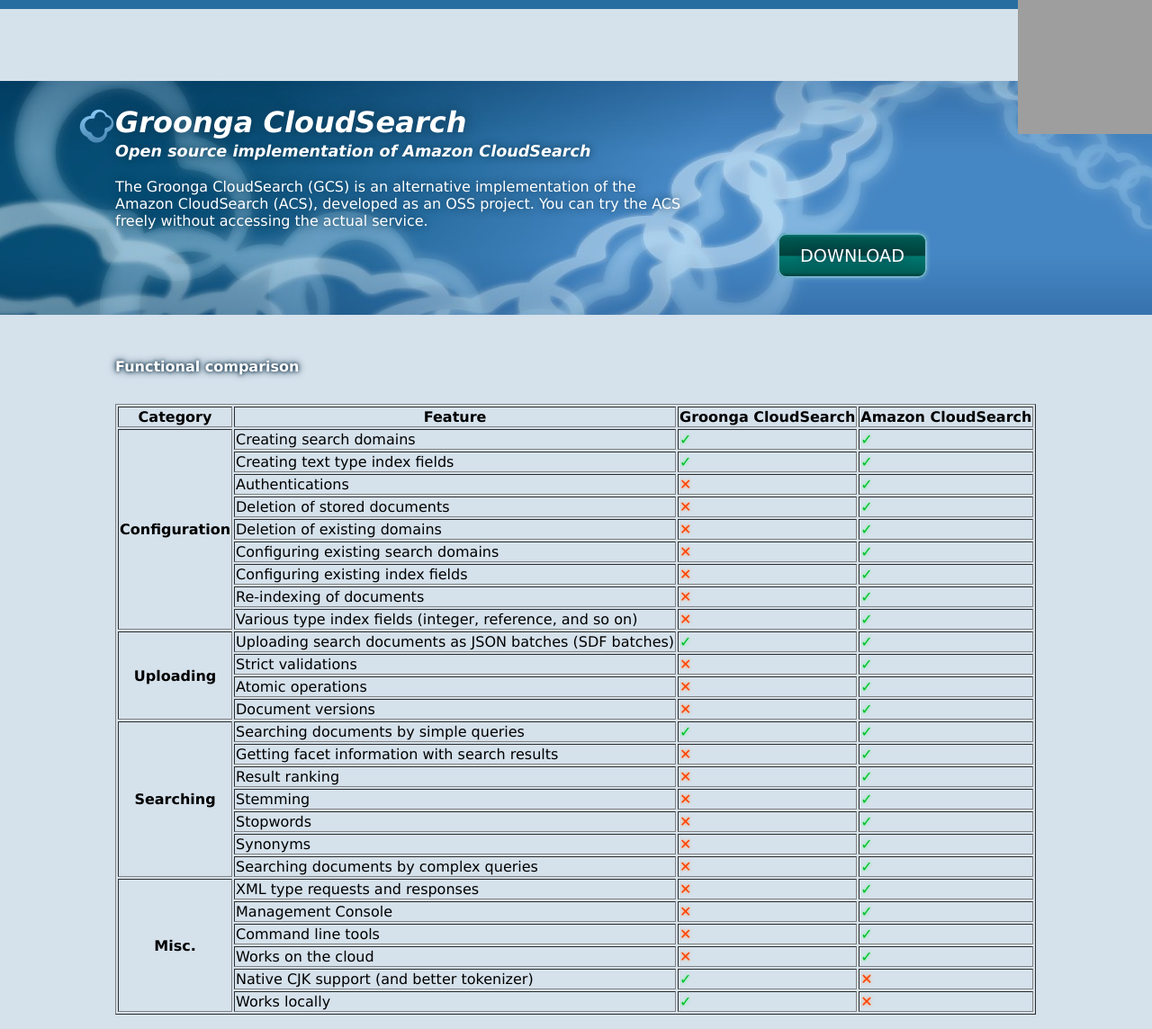
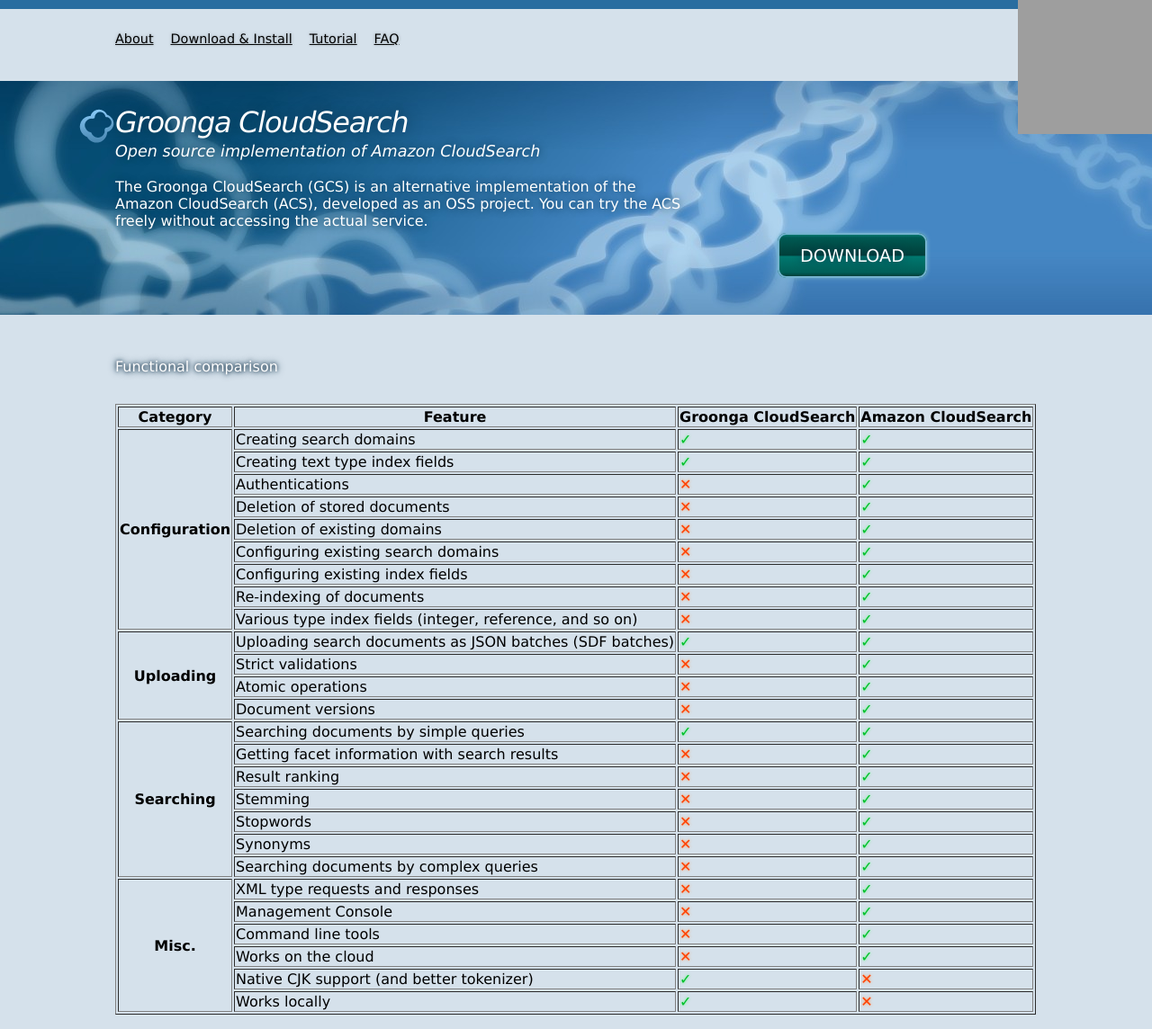
Before and after one commit to groonga/gcs.groonga.org, a Jekyll site: the page built from index.md, in a window 1280 px wide. Shown: the whole page at 90% size. Built offline with Jekyll 4.4.1, drawn with Linux system fonts in a browser that asks for light colours; grey boxes are pictures that could not be loaded.

Commit message:
Add navigation menu

```diff
--- a/_layouts/default.html
+++ b/_layouts/default.html
@@ -10,6 +10,14 @@
   <body{% if page.id %} id="page-{{ page.id }}"{% endif %}>
     <h1 id="global-heading"><a href="/">Groonga CloudSearch</a></h1>
     {{ content }}
+    <nav>
+      <ul>
+        <li><a href="/">About</a></li>
+        <li><a href="/install.html">Download &amp; Install</a></li>
+        <li><a href="/tutorial.html">Tutorial</a></li>
+        <li><a href="/faq.html">FAQ</a></li>
+      </ul>
+    </nav>
     <footer>
       <p id="fork-me"><a href="http://github.com/groonga/gcs" title="Fork me on GitHub">Fork me on GitHub</a></p>
     </footer>
--- a/stylesheets/screen/base.css
+++ b/stylesheets/screen/base.css
@@ -8,7 +8,7 @@
                Tahoma,
                sans-serif;
   margin: 0;
-  padding: 5em 10% 1em;
+  padding: 80px 10% 1em;
 }
 
 h1 {
@@ -30,6 +30,7 @@
 h4, h4 *,
 h5, h5 * {
   color: white;
+  font-weight: normal;
   text-decoration: none;
   text-shadow: #06223A 0 0 0.25em,
                #0A344C 0 0 0.5em;
@@ -38,12 +39,39 @@
 h1#global-heading {
   background: url("header-icon.png") no-repeat left;
   font-style: italic;
+  letter-spacing: -0.04em;
   line-height: 1;
   margin: 0 0 0 -40px;
   padding: 15px 0 15px 40px;
   position: absolute;
   top: 1.5em;
   left: 10%;
+}
+
+nav {
+  font-size: 90%;
+  left: 10%;
+  position: absolute;
+  top: 90px;
+  right: 10%;
+}
+
+nav ul,
+nav ul li {
+  display: inline;
+  list-style: none;
+  marign: 0;
+  padding: 0;
+}
+
+nav ul li {
+  padding-right: 1em;
+}
+
+nav :link,
+nav :visited {
+  color: black;
+  text-shadow: #9AA4AC 0 0 0.25em;
 }
 
 .functional-ok {
--- a/stylesheets/screen/home.css
+++ b/stylesheets/screen/home.css
@@ -35,6 +35,7 @@
   background: url("header-icon.png") no-repeat left;
   display: block;
   font-size: 200%;
+  letter-spacing: -0.04em;
   margin-left: -40px;
   min-height: 40px;
   padding-left: 40px;
@@ -98,3 +99,7 @@
   -webkit-box-shadow: #D9F3FF 0 0 0.8em;
   box-shadow: #D9F3FF 0 0 0.8em;
 }
+
+nav {
+  top: 35px;
+}
```
